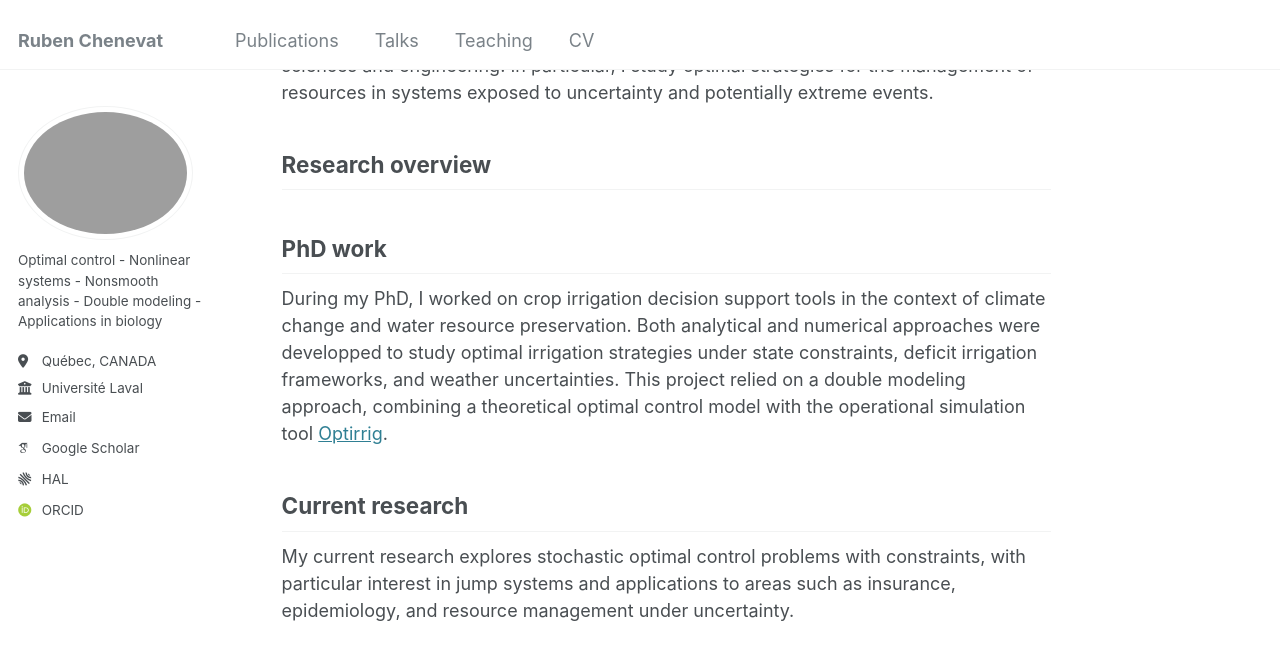
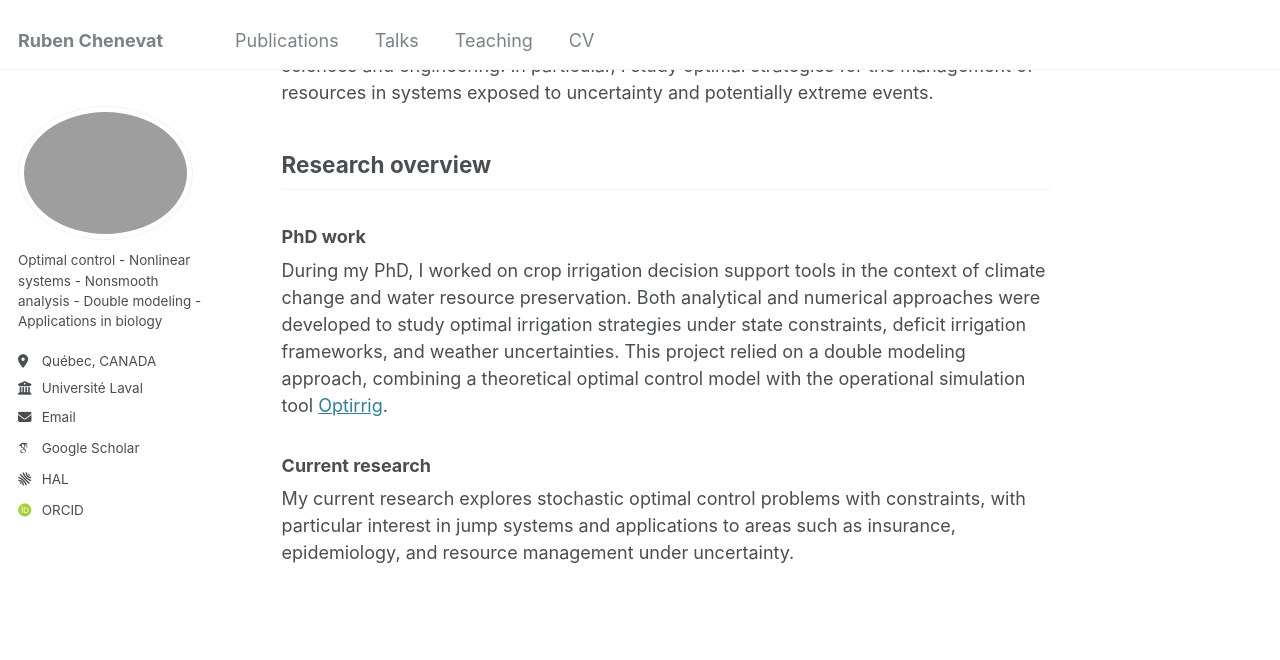
Before and after one commit to rubenchenevat/rubenchenevat.github.io, a Jekyll site: the page built from _pages/about.md, in a window 1280 px wide and 900 px high, scrolled down 381 px. Shown: the top 660 px of the window. Built offline with Jekyll 4.4.1, drawn with Linux system fonts in a browser that asks for light colours; some web fonts are replaced.

Commit message:
Update about.md

```diff
--- a/_pages/about.md
+++ b/_pages/about.md
@@ -10,20 +10,20 @@ redirect_from:
 I am currently a postdoctoral researcher at [&Eacute;cole d'Actuariat](https://www.fsg.ulaval.ca/departements/ecole-dactuariat){:target="_blank"}, [Université Laval](https://www.ulaval.ca/){:target="_blank"} (Québec, Canada). I completed my PhD in Mathematics and Modeling at [UMR MISTEA](https://eng-mistea.montpellier.hub.inrae.fr/){:target="_blank"} - [INRAE](https://www.inrae.fr/en){:target="_blank"}, [Université de Montpellier](https://www.umontpellier.fr/en/){:target="_blank"} (Montpellier, France). I defended my thesis on October 10, 2025. The manuscript is available [here](https://hal.science/tel-05325824v1){:target="_blank"} and the defense slides (in French) [here](/files/Soutenance_de_these_Vweb.pdf){:target="_blank"}.
 
 
-Research interests
-------
+## Research interests
+
 My research focuses on the structure of optimal solutions in constrained deterministic and stochastic control systems. More broadly, I am interested in how mathematical modeling and analysis can contribute to the understanding of complex systems arising in natural sciences and engineering. In particular, I study optimal strategies for the management of resources in systems exposed to uncertainty and potentially extreme events.
 
-Research overview
-------
 
-PhD work
----
-During my PhD, I worked on crop irrigation decision support tools in the context of climate change and water resource preservation. Both analytical and numerical approaches were developped to study optimal irrigation strategies under state constraints, deficit irrigation frameworks, and weather uncertainties. This project relied on a double modeling approach, combining a theoretical optimal control model with the operational simulation tool [Optirrig](https://www.g-eau.fr/index.php/en/productions/software/item/1036-optirrig-generation-analyse-et-optimisation-de-scenarios-d-irrigation-pour-les-cultures).
+## Research overview
+
+### PhD work
+
+During my PhD, I worked on crop irrigation decision support tools in the context of climate change and water resource preservation. Both analytical and numerical approaches were developed to study optimal irrigation strategies under state constraints, deficit irrigation frameworks, and weather uncertainties. This project relied on a double modeling approach, combining a theoretical optimal control model with the operational simulation tool [Optirrig](https://www.g-eau.fr/index.php/en/productions/software/item/1036-optirrig-generation-analyse-et-optimisation-de-scenarios-d-irrigation-pour-les-cultures).
 
 
-Current research
----
+### Current research
+
 My current research explores stochastic optimal control problems with constraints, with particular interest in jump systems and applications to areas such as insurance, epidemiology, and resource management under uncertainty.
 
 
```
